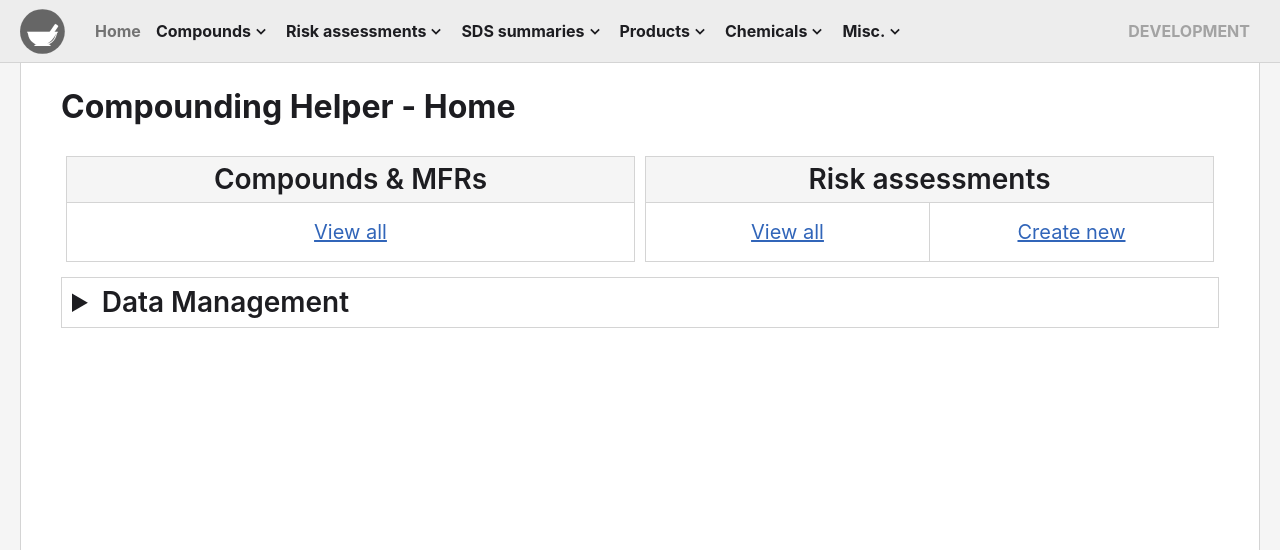
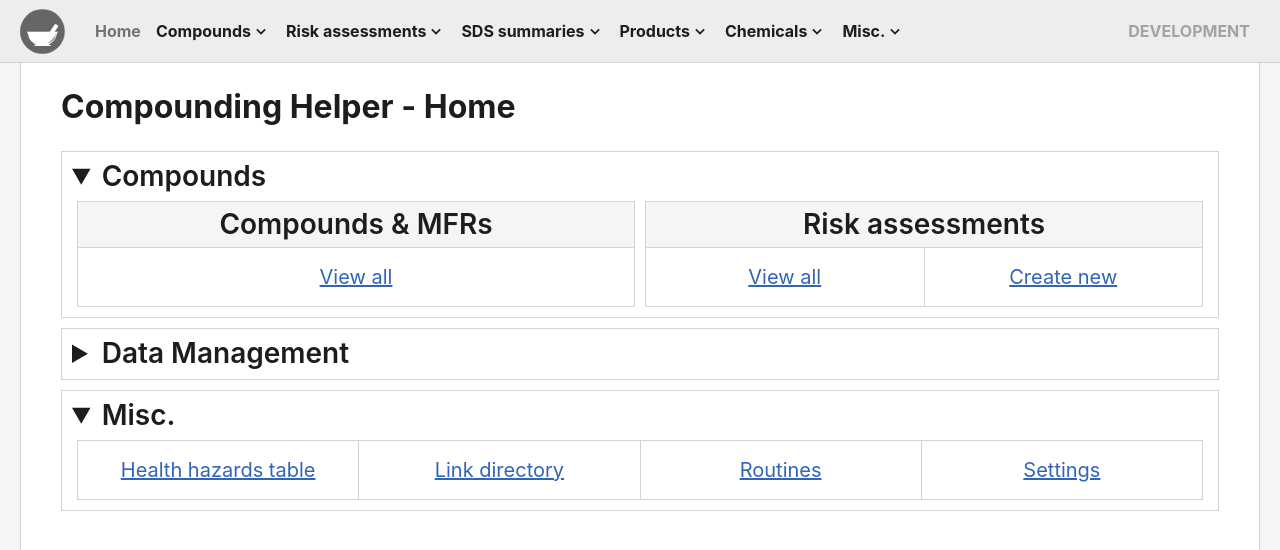
Before and after one commit to mmtandoc/compounding-helper, a Next.js app: page / in a window 1280 px wide. Shown: the top 550 px of the page. Built offline with nearby package versions, Linux system fonts and the light colour scheme.

Commit message:
Update home page

```diff
--- a/pages/index.tsx
+++ b/pages/index.tsx
@@ -6,7 +6,7 @@ import { NextPageWithLayout } from "types/common"
 
 type HomeGridItem = {
   id: string
-  header: string
+  header?: string
   links: { label: string; url: string }[]
 }
 
@@ -56,18 +56,21 @@ const dataGridItems: HomeGridItem[] = [
   },
 ]
 
-/* {
-  header: "Misc.",
+const miscGridItems: HomeGridItem[] = [
+  {
+    id: "misc",
     links: [
       { label: "Health hazards table", url: "/hazards" },
       { label: "Link directory", url: "/links" },
+      { label: "Routines", url: "/routines" },
       { label: "Settings", url: "/settings" },
     ],
-}, */
+  },
+]
 
 const HomeCell = ({ item }: { item: HomeGridItem }) => (
   <div className={`home-cell ${item.id}`}>
-    <div className="header">{item.header}</div>
+    {item.header && <div className="header">{item.header}</div>}
     <div className="links">
       {item.links.map((link, i) => (
         <Link href={link.url} key={i}>
@@ -165,10 +168,17 @@ const HomeSection = (props: { className?: string; items: HomeGridItem[] }) => (
 const Home: NextPageWithLayout = () => {
   return (
     <div className="home-page">
+      <details className="data-collapsible" open>
+        <summary>Compounds</summary>
         <HomeSection className="main-section" items={mainGridItems} />
+      </details>
       <details className="data-collapsible">
         <summary>Data Management</summary>
         <HomeSection className="data-section" items={dataGridItems} />
+      </details>
+      <details className="data-collapsible" open>
+        <summary>Misc.</summary>
+        <HomeSection className="misc-section" items={miscGridItems} />
       </details>
 
       <style jsx global>{`
```
Lines whose indentation alone changed are shown as unchanged.
